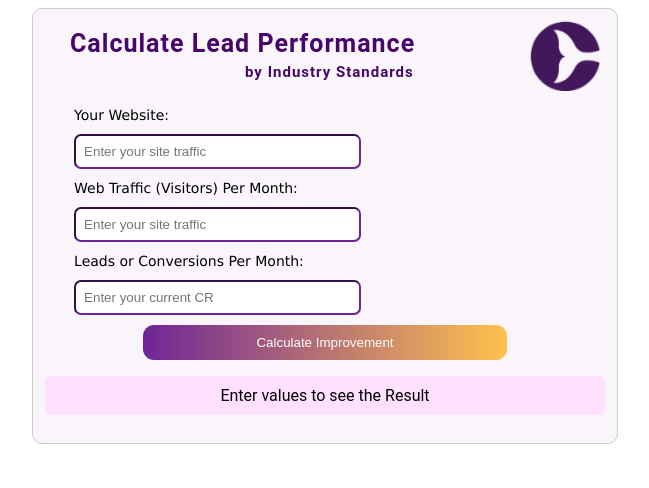
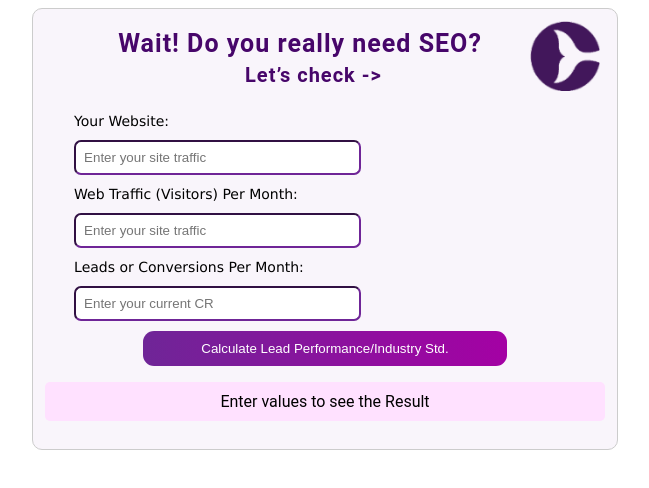
Before and after one commit to DevBehindYou/cwleadcal, a plain HTML site: page index.html in a window 1280 px wide. Shown: the whole page, without its empty margins (315-964 px from the left). Drawn offline with nearby package versions, Linux system fonts and the light colour scheme.

Commit message:
index.html

```diff
--- a/index.html
+++ b/index.html
@@ -59,8 +59,8 @@
     <!-- CR Calculator -->
     <div id="cr-calculator">
         <img src="img.png" alt="content-whale" style="width:70px; height:70px; float: right; margin-right: 5px;">
-        <h3 style="text-align: left; margin-left: 25px; font-family: 'Roboto', sans-serif; font-size: 25px; color: #47066a; margin-top: 8px; letter-spacing: 1px;">
-            Calculate Lead Performance <p style="text-align: left; font-size: 15px; margin-left: 175px; margin-top: 5px;">by Industry Standards</p>
+        <h3 style="text-align: center; margin-left: 25px; font-family: 'Roboto', sans-serif; font-size: 25px; color: #47066a; margin-top: 8px; letter-spacing: 1px;">
+            Wait! Do you really need SEO? <p style="text-align: left; font-size: 20px; margin-left: 175px; margin-top: 5px;">Let’s check -></p>
         </h3>
 
         <div class="container">
@@ -81,8 +81,8 @@
         </div>
 
         <div style="text-align: center;">
-            <button onclick="calculateCR()" style="width: 65%; padding: 10px; background: linear-gradient(90deg, #6f2597, #ffc14e); color: white; border: none; border-radius: 11px;">
-                Calculate Improvement
+            <button onclick="calculateCR()" style="width: 65%; padding: 10px; background: linear-gradient(90deg, #6f2597, #a401a4); color: white; border: none; border-radius: 11px;">
+                Calculate Lead Performance/Industry Std.
             </button>
         </div>
 
@@ -130,7 +130,7 @@ function calculateCR() {
         var potentialIncrease = currentConversions * leadboost;
 
         document.getElementById('result').innerHTML = msg + "<br><a href='https://content-whale.com/' target='_blank'><strong>" + cta + "</strong></a>";
-
+        /*
         // Show the GIF overlay if it hasn't been shown before
         if (!gifShown) {
             document.getElementById('gif-overlay').style.display = 'flex'; // Show the GIF
@@ -141,7 +141,7 @@ function calculateCR() {
             }, 2500);
 
             gifShown = true; // Set the flag to true, so the GIF won't show again
-        }
+        } */
 
         // Update the chart data
         setTimeout(function() {
```
